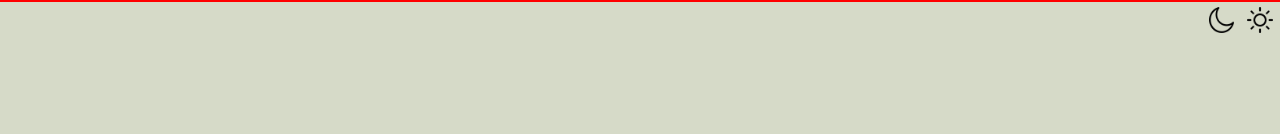
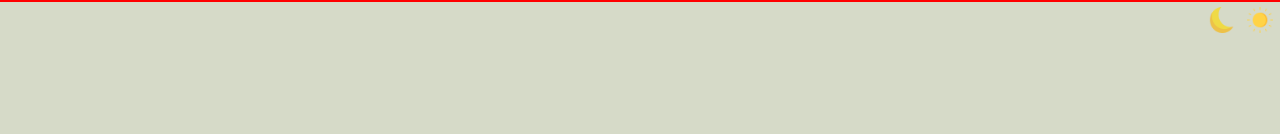
Before and after one commit to TanmayVidhate/Bulb-Toggler, a plain HTML site: page index.html in a window 1280 px wide. Shown: the top 134 px of the page. Drawn offline with Linux system fonts and the light colour scheme.

Commit message:
add icon

```diff
--- a/index.html
+++ b/index.html
@@ -8,8 +8,8 @@
 </head>
 <body class="lightColor" id="body-color">
     <div class="navbar">
-        <img src="sunwhite.png" alt="sum-img" class="icon1" id="theme-light" onclick="lightmode()"/>
-        <img src="moonwhite.png" alt="moon-img" class="icon2" id="theme-dark" onclick="darkmode()"/>
+        <img src="colorsun.png" alt="sum-img" class="icon1" id="theme-light" onclick="lightmode()"/>
+        <img src="colormoon.png" alt="moon-img" class="icon2" id="theme-dark" onclick="darkmode()"/>
     </div>
     <div class="container">
         <p>Bulb Toggler</p>
--- a/script.js
+++ b/script.js
@@ -14,8 +14,7 @@
     console.log(`Out The If/else state is ${state}`);
 }
 
-        function lightmode()
-        {
+function lightmode() {
 
     const body_bg = document.getElementById("body-color")
     body_bg.classList.remove("darkColor")
@@ -24,8 +23,7 @@
 
 }
 
-        function darkmode()
-        {
+function darkmode() {
     const body_bg = document.getElementById("body-color")
     body_bg.classList.remove("lightColor")
     body_bg.classList.add("darkColor")
```
Also changed, not shown: colormoon.png (added), colorsun.png (added), moon.png (deleted), moonwhite.png (deleted), sun.png (deleted), sunwhite.png (deleted). Lines whose indentation alone changed are shown as unchanged.
